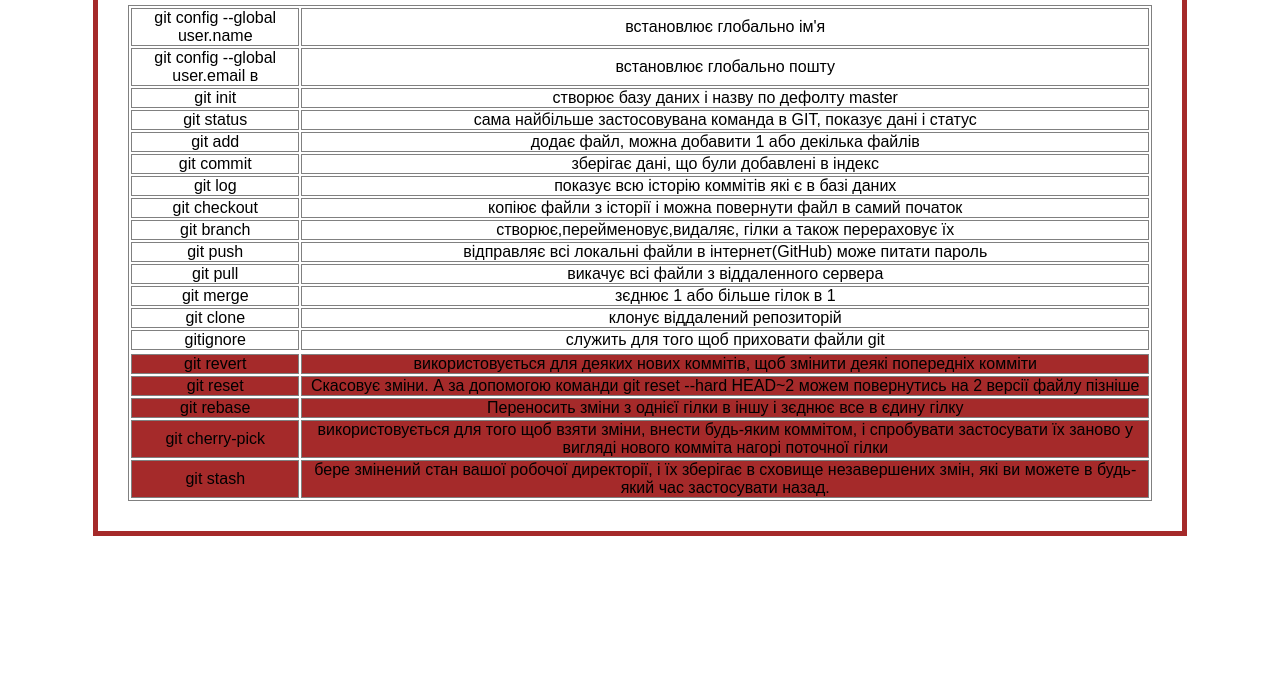
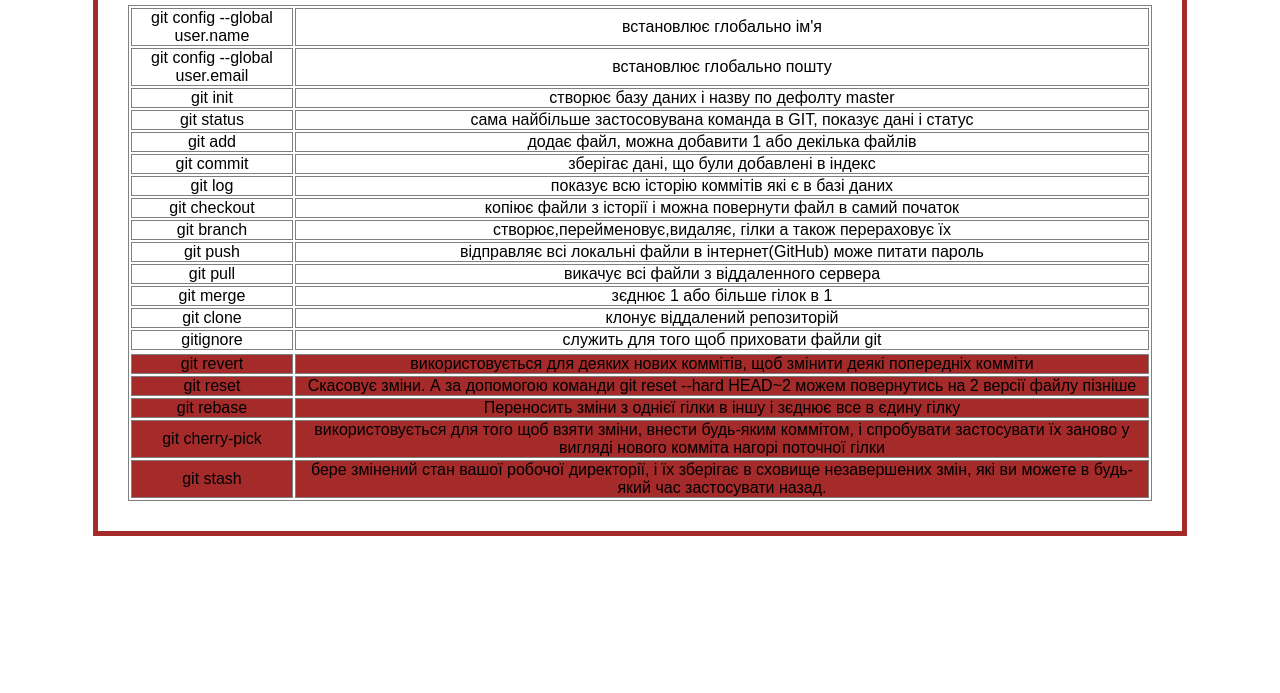
Before and after one commit to mkachalaa/HW1-GIT, a plain HTML site: page index.html in a window 1280 px wide. Shown: the part 107-800 px from the top of the page. Drawn offline with Linux system fonts and the light colour scheme.

Commit message:
Update index.html

```diff
--- a/index.html
+++ b/index.html
@@ -19,7 +19,7 @@
   </tr>
 
     <tr>
-  <td>git config --global user.email в</td>
+  <td>git config --global user.email </td>
   <td>встановлює глобально пошту</td>
   </tr>
   <tr>
```
